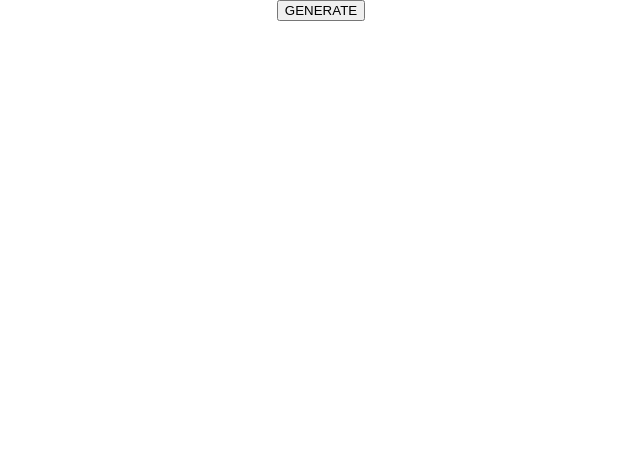
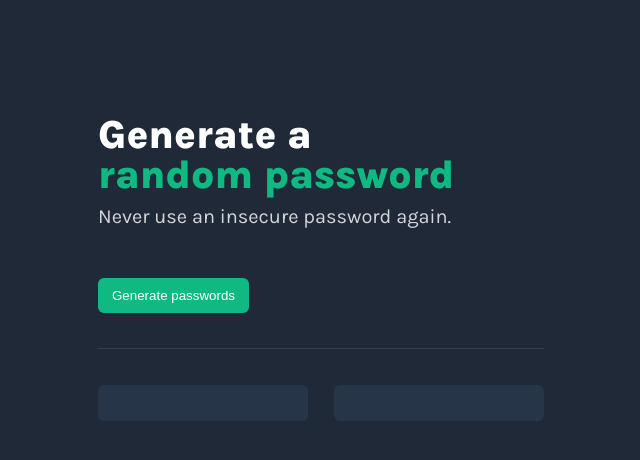
Before and after one commit to Striperoooo/password-generator, a plain HTML site: page index.html in a window 1280 px wide. Shown: the whole page, without its empty margins (319-959 px from the left). Drawn offline with Linux system fonts and the light colour scheme.

Commit message:
Re-upload of initial files

```diff
--- a/index.css
+++ b/index.css
@@ -1,4 +1,67 @@
 body {
+    font-family: "Karla", sans-serif;
+    font-style: normal;
     margin: 0;
+    text-align: left;
+    background: #1F2937;
+    display: flex;
+    flex-direction: column;
+    min-height: 100vh;
+    align-items: center;
+    /* justify-content: center; */
+}
+
+#main-div {
+    width: 446px;
+    border-bottom: 1px solid #2F3E53;
+    margin: 115px auto 0px auto;
+    padding-bottom: 35px;
+}
+
+h1 {
+    color: white;
+    font-size: 40px;
+    font-weight: 800;
+    line-height: 40px;
+    margin: 0;
+}
+
+#randompassword-span {
+    color: #10B981;
+    display: block;
+}
+
+h2 {
+    color: #D5D4D8;
+    font-size: 20px;
+    font-weight: 400;
+    margin: 10px 0px 50px;
+}
+
+#generate-btn {
+    font-weight: 500;
+    color: #FFFFFF;
+    background-color: #10B981;
+    border: none;
+    border-radius: 6px;
+    padding: 10px 14px;
+
+}
+
+#password-div {
+    width: 446px;
+    margin-top: 20px;
+    display: flex;
+    justify-content: space-between;
+}
+
+.password-field {
     text-align: center;
+    background-color: #273549;
+    color: #55F991;
+    border: none;
+    border-radius: 6px;
+    width: 180px;
+    height: 20px;
+    padding: 8px 15px;
 }
--- a/index.html
+++ b/index.html
@@ -1,13 +1,23 @@
 <html>
+    <head>
+        <link rel="stylesheet" href="index.css">
+        <link rel="preconnect" href="https://fonts.googleapis.com">
+        <link rel="preconnect" href="https://fonts.gstatic.com" crossorigin>
+        <link href="https://fonts.googleapis.com/css2?family=Karla:ital,wght@0,200..800;1,200..800&display=swap" rel="stylesheet">
+    </head>
+    <body>
+        <div id="main-div">
+            <h1>Generate a <span id="randompassword-span">random password</span></h1>
+            <h2>Never use an insecure password again.</h2>
+            <button id="generate-btn" onclick="generatePassword()">Generate passwords</button>
+        </div>
 
-<head>
-    <link rel="stylesheet" href="index.css">
-</head>
+        <div id="password-div">
+            <p class="password-field" id="password-one-el">  </p>
+            <p class="password-field" id="password-two-el">  </p>
+        </div>
 
-<body>
-    <h1></h1>
-    <button onclick="generate()">GENERATE</button>
-    <script src="index.js"></script>
-</body>
 
+        <script src="index.js"></script>
+    </body>
 </html>
--- a/index.js
+++ b/index.js
@@ -1,12 +1,26 @@
 const characters = ["A","B","C","D","E","F","G","H","I","J","K","L","M","N","O","P","Q","R","S","T","U","V","W","X","Y","Z","a","b","c","d","e","f","g","h","i","j","k","l","m","n","o","p","q","r","s","t","u","v","w","x","y","z", "0", "1", "2", "3", "4", "5", "6", "7", "8", "9","~","`","!","@","#","$","%","^","&","*","(",")","_","-","+","=","{","[","}","]",",","|",":",";","<",">",".","?",
 "/"];
 
+let passwordLength = 15
 
-function generate() {
-    for (i = 1; i < 16; i++){
+let passwordOne = document.getElementById("password-one-el")
+let passwordTwo = document.getElementById("password-two-el")
 
+
+function getRandomCharacter() {
+    let randomIndex = Math.floor( Math.random() * characters.length )
+    return characters[randomIndex]
+}
+
+function randomizePassword() {
+    let password = ""
+    for (let i = 0; i < passwordLength; i++){
+        password += getRandomCharacter()
     }
-    randomCharacterIndex = Math.floor(Math.random() * characters.length)
-    console.log(characters[randomCharacterIndex])
+    return password
+}
 
+function generatePassword() {
+    passwordOne.textContent = randomizePassword()
+    passwordTwo.textContent = randomizePassword()
 }
```
Also changed, not shown: package.json (deleted, +0 -14 lines), vite.config.js (deleted, +0 -7 lines), README.md (deleted).
